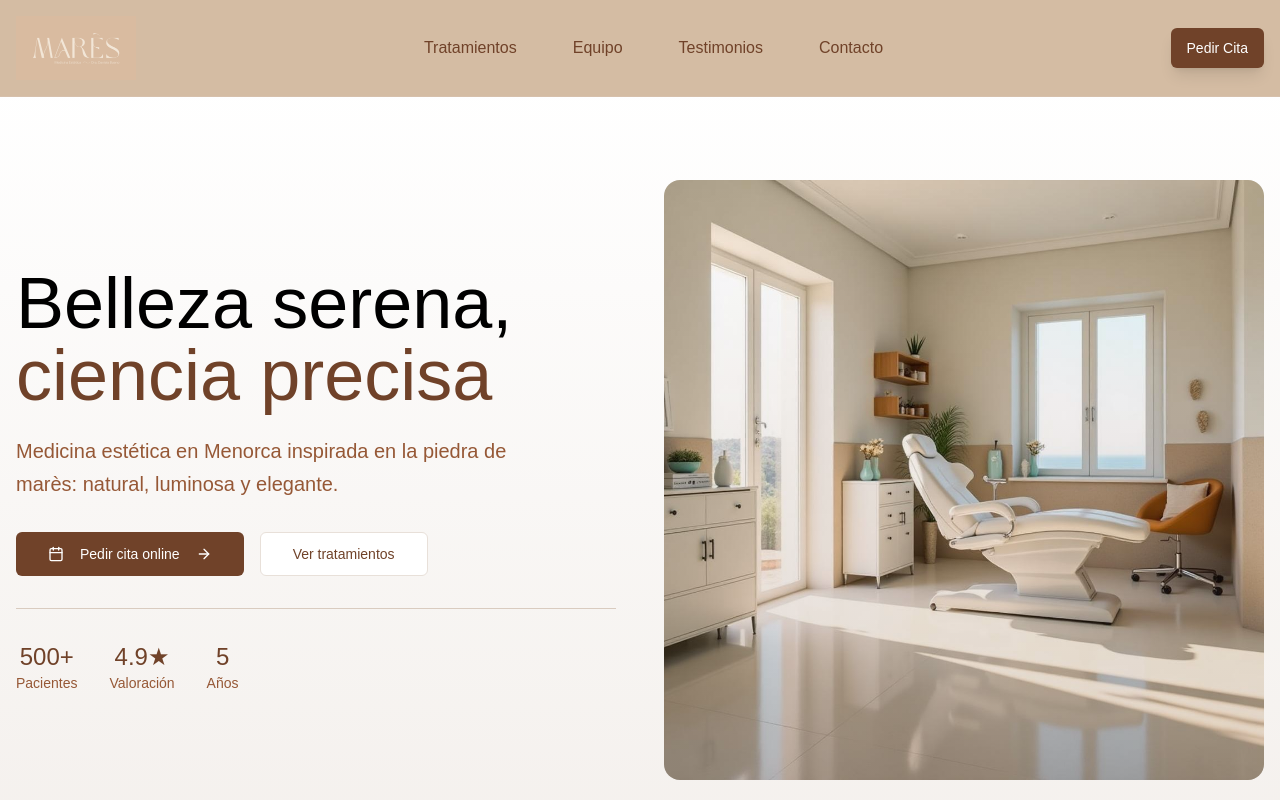
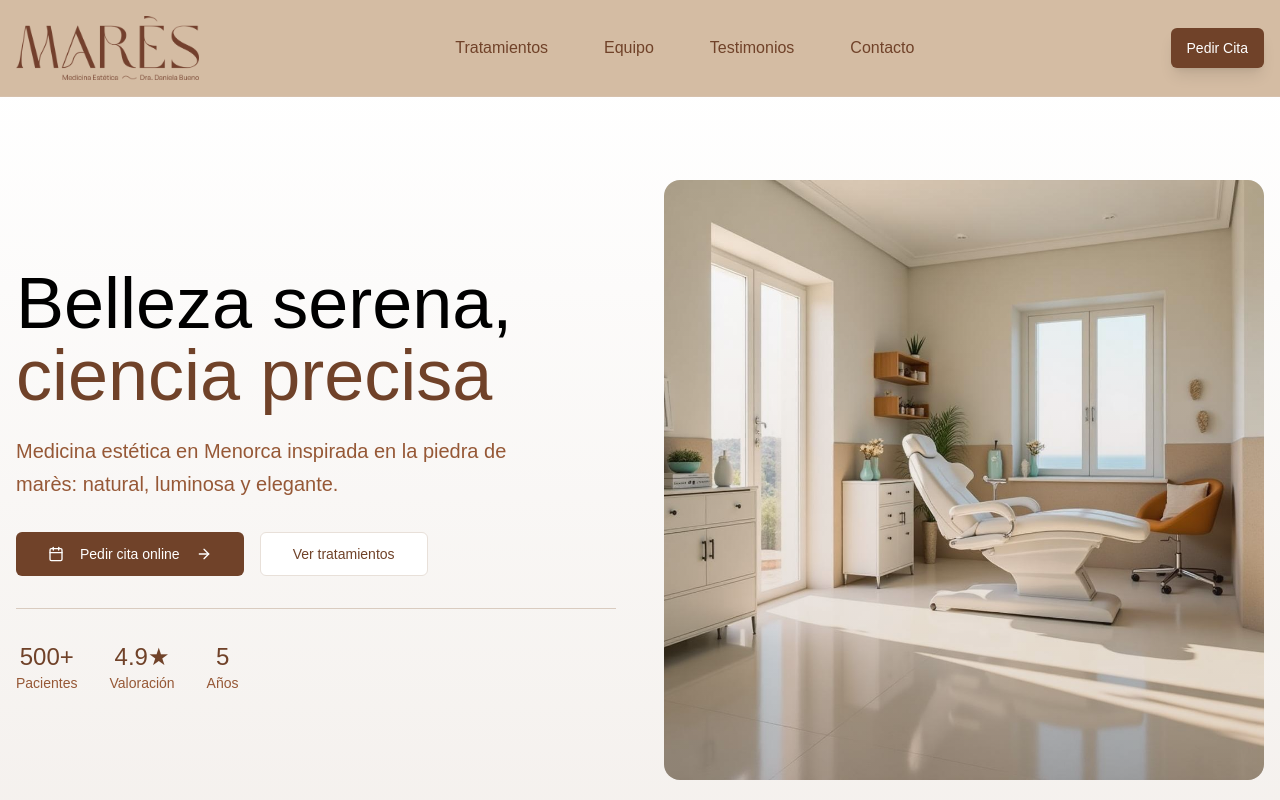
Before and after one commit to yaizamatesanz/mares-med-beauty, a React (Vite) app: page / in a window 1280 px wide. Shown: the top 800 px of the page. Built offline with nearby package versions, Linux system fonts and the light colour scheme; a web font is replaced by a local one.

Commit message:
Update header logo
Replace the current header logo with the provided image.

```diff
--- a/src/components/Header.tsx
+++ b/src/components/Header.tsx
@@ -15,7 +15,7 @@ const Header = () => {
           {/* Logo */}
           <div className="flex items-center">
             <img
-              src="/lovable-uploads/22478340-e74b-45ba-999d-d2cb3010d720.png"
+              src="/lovable-uploads/9f982342-9bfc-48b7-b234-eacc0003a39c.png"
               alt="MARÈS - Medicina Estética Dra. Daniela Bueno"
               className="h-16 w-auto"
             />
```
Also changed, not shown: public/lovable-uploads/9f982342-9bfc-48b7-b234-eacc0003a39c.png (added).
